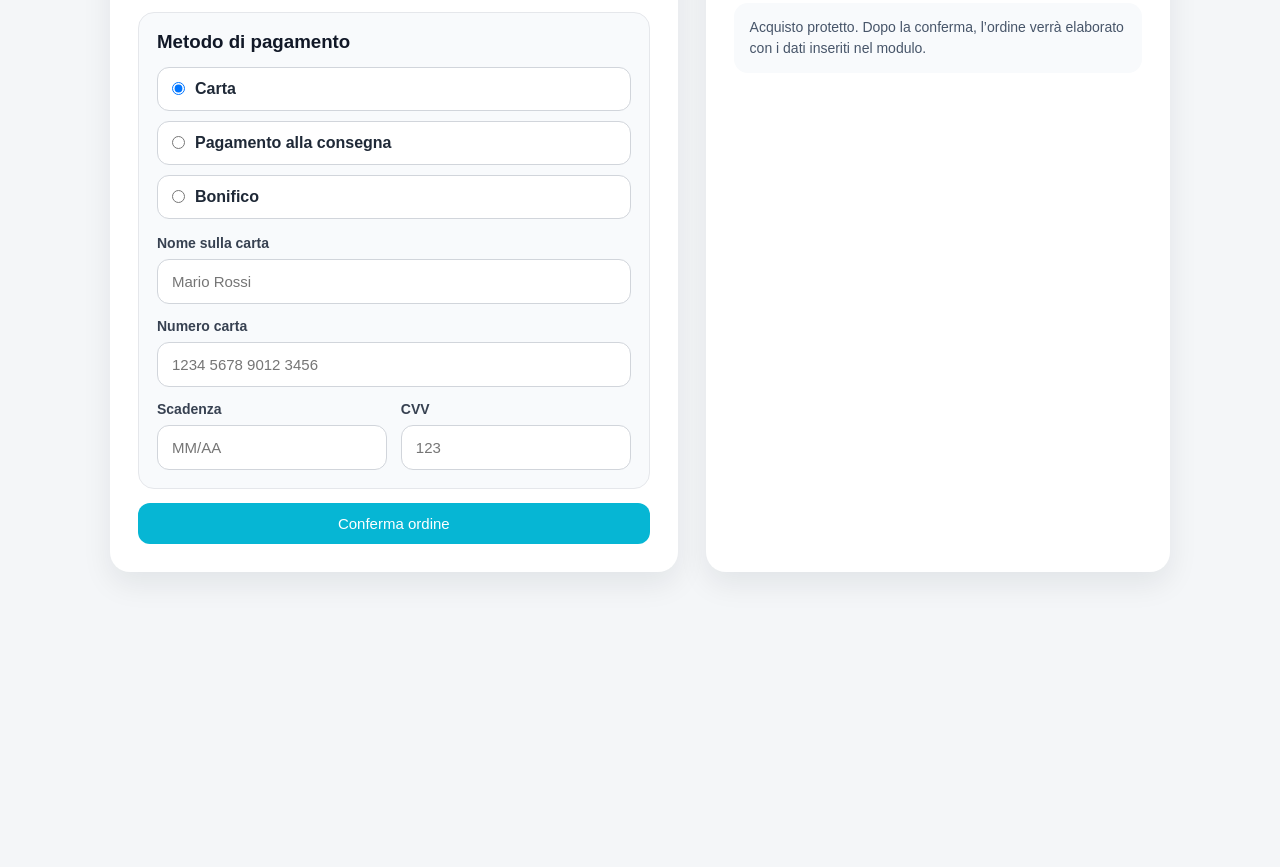
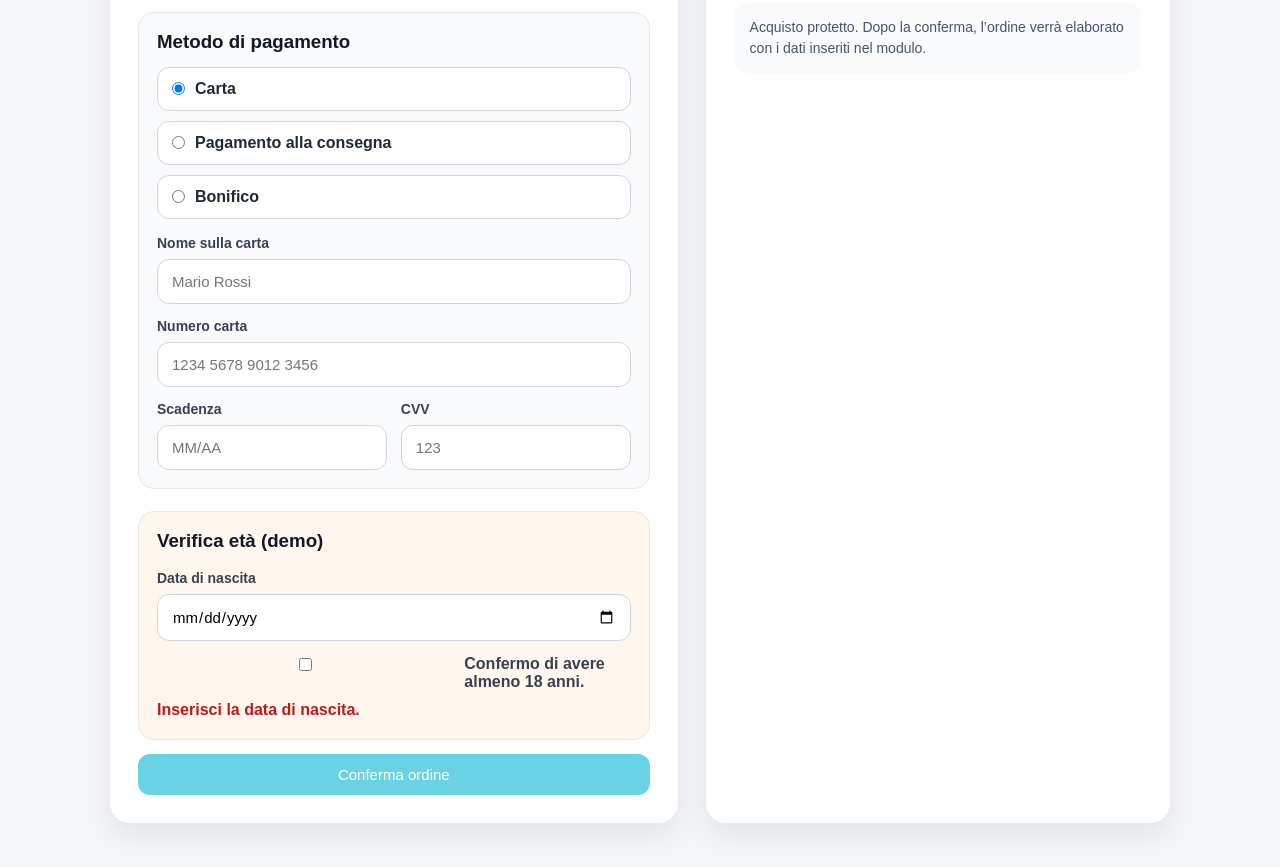
Before and after one commit to maicholmanzi-source/sitoprova, a website: page checkout.html in a window 1280 px wide. Shown: the part 649-1516 px from the top of the page. Before the commit the page ends 1301 px from the top, so only its background shows below. Drawn offline with Linux system fonts and the light colour scheme.

Commit message:
Aggiungo controllo età demo

```diff
--- a/checkout.html
+++ b/checkout.html
@@ -6,6 +6,38 @@
   <title>Checkout - UrbanVibe</title>
   <link rel="stylesheet" href="style.css" />
   <style>
+    .age-check-box {
+  margin-top: 8px;
+  padding: 18px;
+  border: 1px solid #e5e7eb;
+  border-radius: 16px;
+  background: #fff7ed;
+}
+
+.age-check-box h3 {
+  margin-bottom: 14px;
+  color: #111827;
+}
+
+.age-confirm-row {
+  display: flex;
+  align-items: flex-start;
+  gap: 10px;
+  margin-top: 14px;
+  font-weight: 600;
+  color: #374151;
+}
+
+.age-confirm-row input {
+  margin-top: 3px;
+  width: auto;
+}
+
+.age-check-message {
+  margin-top: 10px;
+  min-height: 20px;
+  font-weight: 700;
+}
     .checkout-container {
       max-width: 1100px;
       margin: 40px auto;
@@ -371,7 +403,21 @@
             </div>
           </div>
         </div>
+<div class="age-check-box">
+  <h3>Verifica età (demo)</h3>
 
+  <div>
+    <label class="field-label" for="birth-date">Data di nascita</label>
+    <input type="date" id="birth-date" required />
+  </div>
+
+  <label class="age-confirm-row">
+    <input type="checkbox" id="age-confirm-checkbox" />
+    <span>Confermo di avere almeno 18 anni.</span>
+  </label>
+
+  <p id="age-check-message" class="age-check-message"></p>
+</div>
         <button type="submit" class="btn-primary">Conferma ordine</button>
       </form>
     </section>
--- a/checkout.js
+++ b/checkout.js
@@ -16,6 +16,11 @@ const cardNameInput = document.getElementById("card-name");
 const cardNumberInput = document.getElementById("card-number");
 const cardExpiryInput = document.getElementById("card-expiry");
 const cardCvvInput = document.getElementById("card-cvv");
+
+const birthDateInput = document.getElementById("birth-date");
+const ageConfirmCheckbox = document.getElementById("age-confirm-checkbox");
+const ageCheckMessage = document.getElementById("age-check-message");
+const submitOrderBtn = form?.querySelector('button[type="submit"]');
 
 let appliedCoupon = null;
 let discountAmount = 0;
@@ -228,6 +233,84 @@ function togglePaymentFields() {
   cardPaymentFields.style.display = method === "card" ? "grid" : "none";
 }
 
+function calculateAge(birthDateValue) {
+  if (!birthDateValue) return 0;
+
+  const today = new Date();
+  const birthDate = new Date(`${birthDateValue}T00:00:00`);
+
+  if (Number.isNaN(birthDate.getTime())) return 0;
+
+  let age = today.getFullYear() - birthDate.getFullYear();
+
+  const hasHadBirthdayThisYear =
+    today.getMonth() > birthDate.getMonth() ||
+    (today.getMonth() === birthDate.getMonth() &&
+      today.getDate() >= birthDate.getDate());
+
+  if (!hasHadBirthdayThisYear) {
+    age -= 1;
+  }
+
+  return age;
+}
+
+function getAgeVerificationData() {
+  const birthDate = birthDateInput?.value || "";
+  const confirmedMajority = Boolean(ageConfirmCheckbox?.checked);
+  const age = calculateAge(birthDate);
+
+  return {
+    birthDate,
+    confirmedMajority,
+    age
+  };
+}
+
+function validateAgeVerification(ageVerification) {
+  if (!ageVerification.birthDate) {
+    return {
+      valid: false,
+      message: "Inserisci la data di nascita."
+    };
+  }
+
+  if (ageVerification.age < 18) {
+    return {
+      valid: false,
+      message: "Devi essere maggiorenne per confermare l’ordine."
+    };
+  }
+
+  if (!ageVerification.confirmedMajority) {
+    return {
+      valid: false,
+      message: "Devi confermare di essere maggiorenne."
+    };
+  }
+
+  return {
+    valid: true,
+    message: "Verifica età completata."
+  };
+}
+
+function updateAgeVerificationUI() {
+  const ageVerification = getAgeVerificationData();
+  const validation = validateAgeVerification(ageVerification);
+
+  if (ageCheckMessage) {
+    ageCheckMessage.textContent = validation.message;
+    ageCheckMessage.style.color = validation.valid ? "#15803d" : "#b91c1c";
+  }
+
+  if (submitOrderBtn) {
+    submitOrderBtn.disabled = !validation.valid;
+    submitOrderBtn.style.opacity = validation.valid ? "1" : "0.6";
+    submitOrderBtn.style.cursor = validation.valid ? "pointer" : "not-allowed";
+  }
+}
+
 function getCustomerData() {
   return {
     name: document.getElementById("name")?.value.trim() || "",
@@ -295,6 +378,14 @@ async function submitOrder(event) {
     return;
   }
 
+  const ageVerification = getAgeVerificationData();
+  const ageValidation = validateAgeVerification(ageVerification);
+
+  if (!ageValidation.valid) {
+    alert(ageValidation.message);
+    return;
+  }
+
   try {
     const response = await fetch("/api/orders", {
       method: "POST",
@@ -305,7 +396,8 @@ async function submitOrder(event) {
         customer,
         items: cart,
         couponCode: appliedCoupon ? appliedCoupon.code : null,
-        payment
+        payment,
+        ageVerification
       })
     });
 
@@ -377,9 +469,19 @@ if (paymentMethodRadios.length) {
   });
 }
 
+if (birthDateInput) {
+  birthDateInput.addEventListener("change", updateAgeVerificationUI);
+  birthDateInput.addEventListener("input", updateAgeVerificationUI);
+}
+
+if (ageConfirmCheckbox) {
+  ageConfirmCheckbox.addEventListener("change", updateAgeVerificationUI);
+}
+
 if (form) {
   form.addEventListener("submit", submitOrder);
 }
 
 togglePaymentFields();
 renderSummary();
+updateAgeVerificationUI();
```
Also changed, not shown: server.js (+66 -4 lines).
